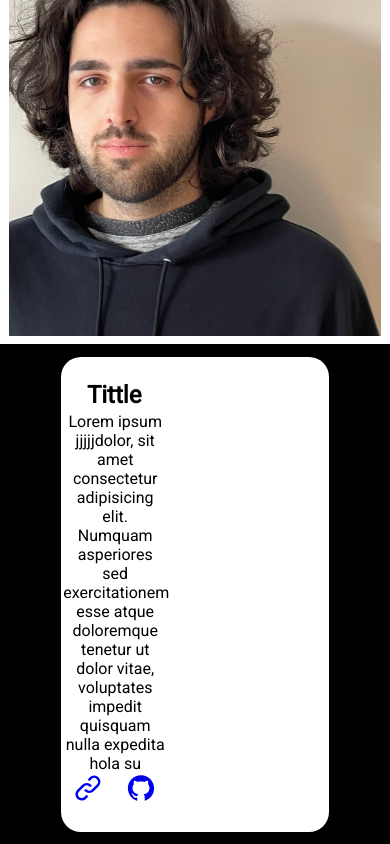
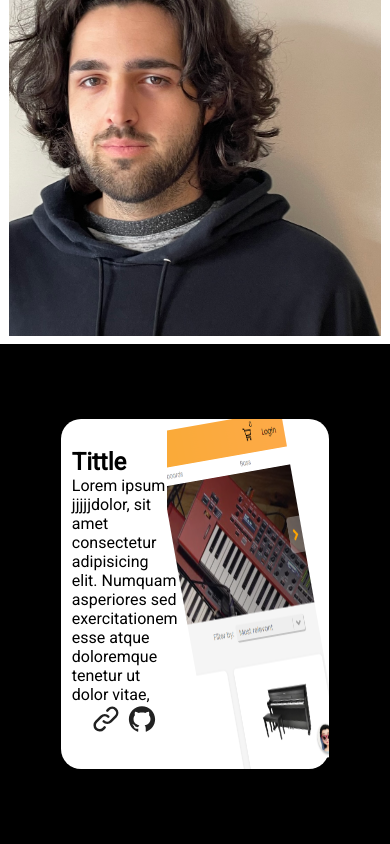
Before and after one commit to FranciscoHugoLezik/Portfolio_Francisco, a React (Create React App) app: page / in a window 390 px wide. Shown: the part 1515-2359 px from the top of the page. Built offline with nearby package versions, Linux system fonts and the light colour scheme.

Commit message:
Slider-finished // responsive

```diff
--- a/src/components/Slider/Slider.jsx
+++ b/src/components/Slider/Slider.jsx
@@ -1,7 +1,7 @@
 import React from 'react'
 import { AiFillGithub } from "react-icons/ai";
 import { HiOutlineLink } from "react-icons/hi";
-
+import pF from '../../media/proyectos/WaveMusicCut.png'
 import './slider.css'
 
 const Slider = () => {
@@ -11,19 +11,23 @@ const Slider = () => {
                 <div className="containerR">
                     <div className="item">
                         <div className="left">
-                            <div className="leftContainer">
+                            <div className="lefTContainer">
                                 <h2>Tittle</h2>
-                                <p>Lorem ipsum jjjjjdolor, sit amet consectetur adipisicing elit. Numquam asperiores sed exercitationem esse atque doloremque tenetur ut dolor vitae, voluptates impedit quisquam nulla expedita hola su</p>
+                                <p>Lorem ipsum jjjjjdolor, sit amet consectetur adipisicing elit. Numquam asperiores sed exercitationem esse atque doloremque tenetur ut dolor vitae, </p>
                                 <div className="btns-container">
-                                <a href="https://www.linkedin.com/" target="_blank"><HiOutlineLink size={30} className="linkedin-icon" /></a>
-                                <a href="https://www.github.com/" target="_blank"><AiFillGithub size={30} className="github-icons" /></a>
+                                <a href="https://www.linkedin.com/" target="_blank"><HiOutlineLink className="link-icon" /></a>
+                                <a href="https://www.github.com/" target="_blank"><AiFillGithub className="github-icons" /></a>
                                 </div>
                             </div>
                         </div>
-                        <div className="rigth"></div>
+                        <div className="rigth">
+                            <img src={pF} alt="" />
+                        </div>
                     </div>
                 </div>
             </div>
+            <img src="" alt="" />
+            <img src="" alt="" />
         </div>
     )
 }
--- a/src/components/Slider/slider.css
+++ b/src/components/Slider/slider.css
@@ -24,8 +24,8 @@
 .item
 {
     display: flex;
-    max-width: 35%;
-    min-height: 70%;
+    width: 50%;
+    height: 70%;
     background-color: white;
     border-radius: 20px;
     justify-content: center;
@@ -35,41 +35,79 @@
 .left
 {
     flex: 4;
-    min-height: 80%;
-    text-align: center;
+    min-height: 70%;
+    display: flex;
 }
-.leftContainer
+
+.lefTContainer
 {
     display: flex;
     flex-direction: column;
+    justify-content: space-between;
+    width: 100%;
+    max-height: 60%;
+    margin-left: 10%;
 }
 
 .leftContainer > h2
 {
     display: flex;
-    align-items: center;
-    justify-content: center;
-    margin-bottom: 2%;
+    font-size: 20px;
+    padding-top: 3%;
 }
 
 .leftContainer > p
 {
-    padding-left: 2%;
+    font-size: 15px;
+    margin-left: 4%;
 }
 
 .btns-container
 {
     display: flex;
     text-align: center;
-    justify-content: space-around;
+    justify-content: flex-end;
+    padding-bottom: 2%;
+    padding-right: 2%;
+    gap: 6%;
+}
+
+.github-icons,
+.link-icon
+{
+    color: rgba(0, 0, 0, 0.87);
+    transition: 0.3s;
+    font-size: 30px;
+}
+.github-icons:hover, .link-icon:hover {
+    color: #ffa600c5;
+    font-size: 32px;
 }
 
 .rigth
 {
     flex: 8;
+    height: 100%;
+    justify-content: center;
+    align-items: center;
+    display: flex;
+    overflow: hidden;
+}
+
+.rigth > img
+{
+
+    width: 70%;
+    min-height: 100%;
+    transform: rotate(-10deg);
 }
 
 @media(max-width: 780px) {
+
+    .rigth > img
+    {
+        width: 80%;
+    }
 
     .container-slaider
     {
@@ -79,6 +117,11 @@
     .item
     {
         min-width: 70%;
-        height: 95%;
+        max-height: 95%;
+    }
+
+    .btns-container
+    {
+        justify-content: center;
     }
 }
```
Also changed, not shown: src/media/proyectos/WaveMusicCut.png (added).
